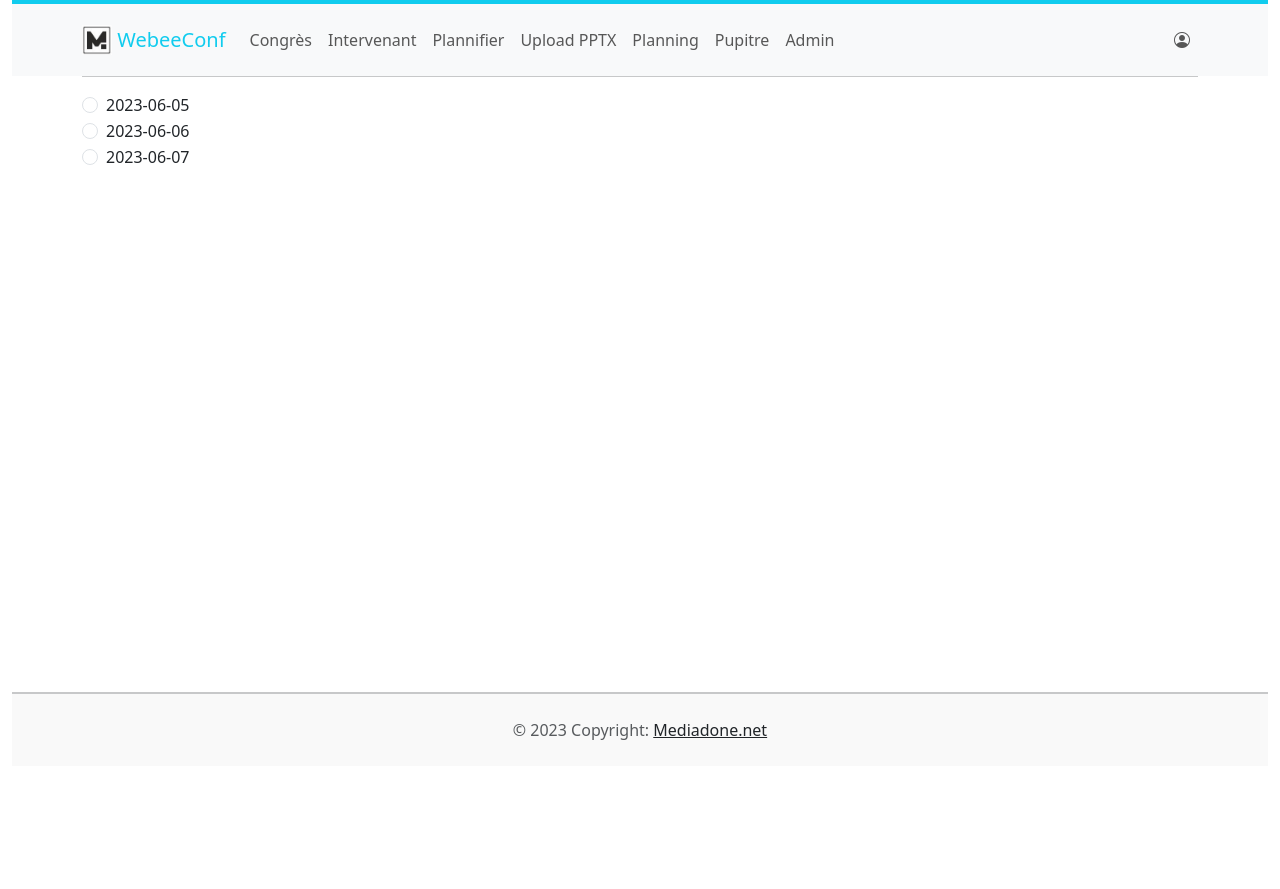
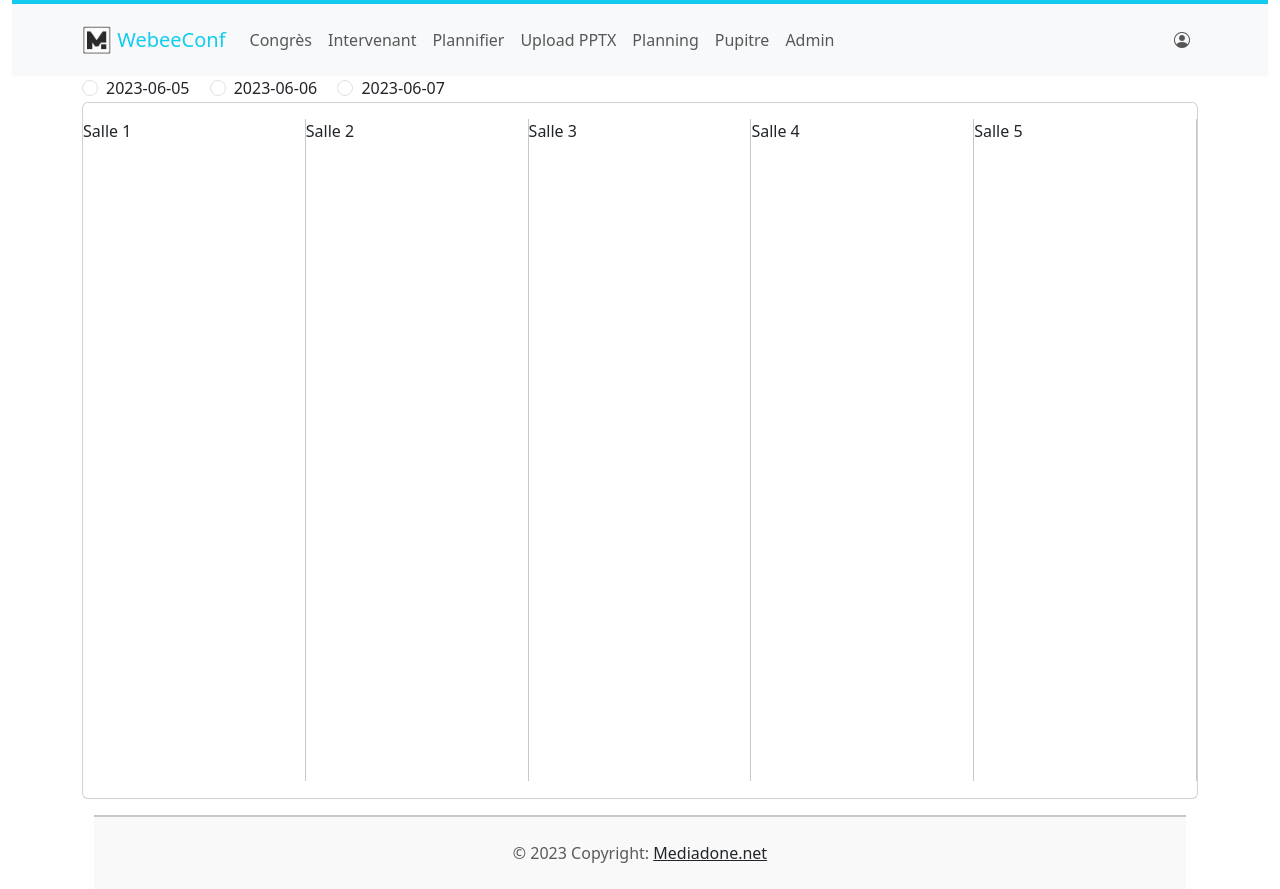
Before and after one commit to Wuake/turbo-octo-guacamole, a Django app: page /plan/ in a window 1280 px wide. Before the commit the page ends 740 px from the top, so only its background shows below. Run offline with Django 4.2, Linux system fonts and the light colour scheme; data comes from the database, SQL or seed files in the repository; both versions use the stored data as it was after the commit; some libraries are stand-ins or nearby versions.

Commit message:
Feat : update

```diff
--- a/planning/forms.py
+++ b/planning/forms.py
@@ -35,6 +35,10 @@
         model = Intervenant
         fields = '__all__'
 
+    def clean_mon_champ(self):
+        data = self.cleaned_data['mon_champ']
+        return data.upper()
+
 
 class EditIntervenantForm(forms.ModelForm):
     class Meta:
--- a/planning/templates/planning/intervenant.html
+++ b/planning/templates/planning/intervenant.html
@@ -21,7 +21,7 @@
                             <div class="d-flex w-100 justify-content-between">
                                 <img src="{{ intervenant.logo.url }}"
                                     style="width: 75px;height: 75px;border-radius: 30rem;">
-                                <h5 class="mb-1" style="align-self: center;"> {{ intervenant }} </h5>
+                                <h5 class="mb-1" style="align-self: center;"> {{ intervenant.nom|upper }} {{  intervenant.prenom }} </h5>
                                 <div>
                                     <button class="btn btn-sm btn-primary edit-intervenant" data-id="{{ intervenant.id }}">Modifier</button>
                                     <button class="btn btn-sm btn-danger delete-intervenant" data-id="{{ intervenant.id }}">Supprimer</button>
--- a/planning/templates/planning/show.html
+++ b/planning/templates/planning/show.html
@@ -4,20 +4,92 @@
 
 {% block body %}
 
-<div class="container">
-    <div class="row">
-        <hr>
+<div class="container-fluid  p-0">
+    <div class="row g-2">
+        <div class="col-md-12">
 
-        <!-- Pour choisir les dates -->
-        {% for day in schedule %}
+            {% for day in days %}
             <div class="form-check form-check-inline">
-                <input class="form-check-input" type="radio" name="radio_dates" id="radio_dates" value={{day.day}} onclick="setDate('{{day.day}}')">
-                <label class="form-check-label" for="inlineRadio1">{{day.day}}</label>
+                <input class="form-check-input" type="radio" name="radio_dates" id="radio_dates" value={{day.date}}
+                    onclick="setDate('{{day.date}}')">
+                <label class="form-check-label" for="inlineRadio1">{{day.date}}</label>
             </div>
-        {% endfor %}
+            {% endfor %}
+            <div class="card">
+                <div class="card-body" data-mdb-perfect-scrollbar="true"
+                    style="padding-right:0; padding-left:0; height:695px; overflow-y: scroll;">
+                    <div class="list-group planning-area">
+                        <div class="ligne_planning">
+                            {% for room in rooms %}
+                            <div class="colonne_planning" id="room-{{ room.id }}">
+                                <div class="text_room_planning">
+                                    <p>{{ room }}</p>
+                                </div>
+                                <div class="vertical_colonne_planning d-flex" style="height: 41.4rem;">
+
+                                    <div class="vr"></div>
+
+                                </div>
+                            </div>
+                            {% endfor %}
+                            <div>
+
+                            </div>
+                        </div>
+                    </div>
+                </div>
+            </div>
+            <input type="hidden" id="js_data" data-url="" data-csrf="{{csrf_token}}" />
+        </div>
 
 
-    </div>
-</div>
+
+<!-- Inclure jQuery -->
+<script src="https://code.jquery.com/jquery-3.6.0.min.js"></script>
+
+<script>
+    $(document).ready(function() {
+        // Fonction pour mettre à jour les sessions en fonction du jour sélectionné
+        function updateSessions(selectedDate) {
+            $.ajax({
+                url: '/get-sessions/',  // L'URL de la vue get_sessions
+                data: {
+                    'date': selectedDate
+                },
+                success: function(data) {
+
+                    // Itérer sur les données récupérées et mettre à jour les colonnes de salle
+                    for (var roomId in data) {
+                        var roomSessions = data[roomId];
+                        var roomColumn = $('#room-' + roomId);
+
+                        roomColumn.empty();  // Vider le contenu précédent de la colonne de salle
+
+                        // Itérer sur les sessions et ajouter le contenu à la colonne de salle
+                        for (var i = 0; i < roomSessions.length; i++) {
+                            var session = roomSessions[i];
+                            var sessionHtml = '<div class="session">' +
+                                '<p>Title: ' + session.title + '</p>' +
+                                '<p>Start: ' + session.start + '</p>' +
+                                '<p>End: ' + session.end + '</p>' +
+                                '</div>';
+
+                            roomColumn.append(sessionHtml);
+                        }
+                    }
+                }
+            });
+        }
+        function setDate(selectedDate) {
+            console.log(selectedDate)
+            updateSessions(selectedDate);
+        }
+        // Écouter les changements des boutons radio de date
+        $('input[name="radio_dates"]').on('change', function() {
+            var selectedDate = $(this).val();
+            updateSessions(selectedDate);
+        });
+    });
+</script>
 
 {% endblock %}
--- a/planning/templates/planning/upload.html
+++ b/planning/templates/planning/upload.html
@@ -191,7 +191,7 @@
 
 
                 <div id="list_presentation_block2" class="d-flex w-100 justify-content-between">
-                    <h6 id="duree" class="d-flex align-self-end">${ presentation.duration } ${presentation.id} min</h6>
+                    <h6 id="duree" class="d-flex align-self-end">${ presentation.duration } min</h6>
                     <button id="btn_fichier" type="button" class="btn btn-outline-secondary" onclick="popup()" value_presta="${presentation.id}">Fichier</button>
                 </div>
 
--- a/planning/views.py
+++ b/planning/views.py
@@ -97,25 +97,26 @@
 
 
 def show_plan(request):
-    congress = Congress.objects.first()
-    days = congress.confs_days.all()
-    rooms = congress.event_conf_name.all()
-    schedule = []
+    congress = Congress.objects.get()
+    days = Day.objects.filter(congress__pk=congress.pk)
+    rooms = Room.objects.all()
 
-    for day in days:
-        day_schedule = {'day': day, 'rooms': []}
-        for room in rooms:
-            sessions = Session.objects.filter(date=day, room=room).order_by('time_start')
-            room_data = {'room': room, 'sessions': []}
-            for session in sessions:
-                presentations = Presentation.objects.filter(session=session)
-                session_data = {'session': session, 'presentations': presentations}
-                room_data['sessions'].append(session_data)
-            day_schedule['rooms'].append(room_data)
-        schedule.append(day_schedule)
 
-    context = {'congress': congress, 'schedule': schedule}
+    context = {'congress': congress, 'days': days, 'rooms': rooms}
     return render(request, 'Planning/show.html', context)
+
+def get_sessions(request):
+    selected_date = request.GET.get('date')
+    print(selected_date)
+    room_sessions = {}
+
+    # Récupérer les sessions pour chaque salle en fonction du jour sélectionné
+    rooms = Room.objects.all()
+    for room in rooms:
+        sessions = Session.objects.filter(room=room, date__date=selected_date)
+        room_sessions[room.id] = [{'title': session.title, 'start': session.time_start, 'end': session.time_end} for session in sessions]
+
+    return JsonResponse(room_sessions)
 
 def show_pupitre(request):
     congres = Congress.objects.get()
@@ -214,7 +215,7 @@
             # print(personne)
             infos.append(" " + personne['nom'] + " " + personne['prenom'])
             infos_id.append(personne['id'])
-        print(infos_id)
+        # print(infos_id)
 
         # print(infos)
 
@@ -230,7 +231,7 @@
 
             "time_end": presentation.session.time_end.strftime('%H:%M'),
         }
-        print(presentation.session.time_start.strftime('%H:%M'), presentation.session.time_end.strftime('%H:%M'))
+        # print(presentation.session.time_start.strftime('%H:%M'), presentation.session.time_end.strftime('%H:%M'))
         presentations_list.append(presentation_dict)
 
     return JsonResponse(presentations_list, safe=False)
@@ -260,7 +261,7 @@
     today = date.today()
     if request.method == 'POST':
         jsonbody = json.loads(request.body)
-        print("_________________________________________________________", jsonbody['id'],  jsonbody['title'])
+        # print("_________________________________________________________", jsonbody['id'],  jsonbody['title'])
         try:
             new = Session.objects.get(id=int(jsonbody['id']))
         except Session.DoesNotExist:
@@ -316,7 +317,7 @@
     today = date.today()
     if request.method == 'POST':
         jsonbody = json.loads(request.body)
-        print("_________________________________________________________", jsonbody['id'],  jsonbody['title'])
+        # print("_________________________________________________________", jsonbody['id'],  jsonbody['title'])
         try:
             new = Session.objects.get(id=int(jsonbody['id']))
         except Session.DoesNotExist:
@@ -375,7 +376,7 @@
     if request.method == 'POST':
         jsonbody = json.loads(request.body)
 
-        print(request.body)
+        # print(request.body)
 
         response_data['title'] = jsonbody['title']
         response_data['time2'] = jsonbody['duration']
@@ -503,13 +504,13 @@
 
     data = json.loads(request.body)
     id_pres = data.get('id', '')
-    print(id_pres)
+    # print(id_pres)
 
     presentation = Presentation.objects.get(id=id_pres)
-    print(presentation)
+    # print(presentation)
     fichier_pptx = presentation.fichier_pptx
-    print("le fichier =>" + fichier_pptx.name)
-    print("Voici le lien vers le fichier =>" + fichier_pptx.path)
+    # print("le fichier =>" + fichier_pptx.name)
+    # print("Voici le lien vers le fichier =>" + fichier_pptx.path)
 
     open_ppt("127.0.0.1", fichier_pptx.path)
 
@@ -537,7 +538,7 @@
             'id': presentation.id,
             'title': presentation.title,
             'duration': presentation.duration,
-            'fichier_pptx': presentation.fichier_pptx.url if presentation.fichier_pptx else None
+            'fichier_pptx': presentation.fichier_pptx.path if presentation.fichier_pptx else None
         })
 
     # print(presentation_list)
--- a/static/css/styles.css
+++ b/static/css/styles.css
@@ -168,3 +168,18 @@
 	background-color: #dbdbdb;
 	border-radius: 5px;
 }
+
+.ligne_planning {
+	display: flex;
+}
+
+.colonne_planning {
+	display: flex;
+	width: 20%;
+	justify-content: space-between;
+}
+
+.text_room_planning {
+	width: 100%;
+	justify-content: center;
+  }
```
Also changed, not shown: db.sqlite3, static/css/styles_llh.css (line endings or trailing spaces).
